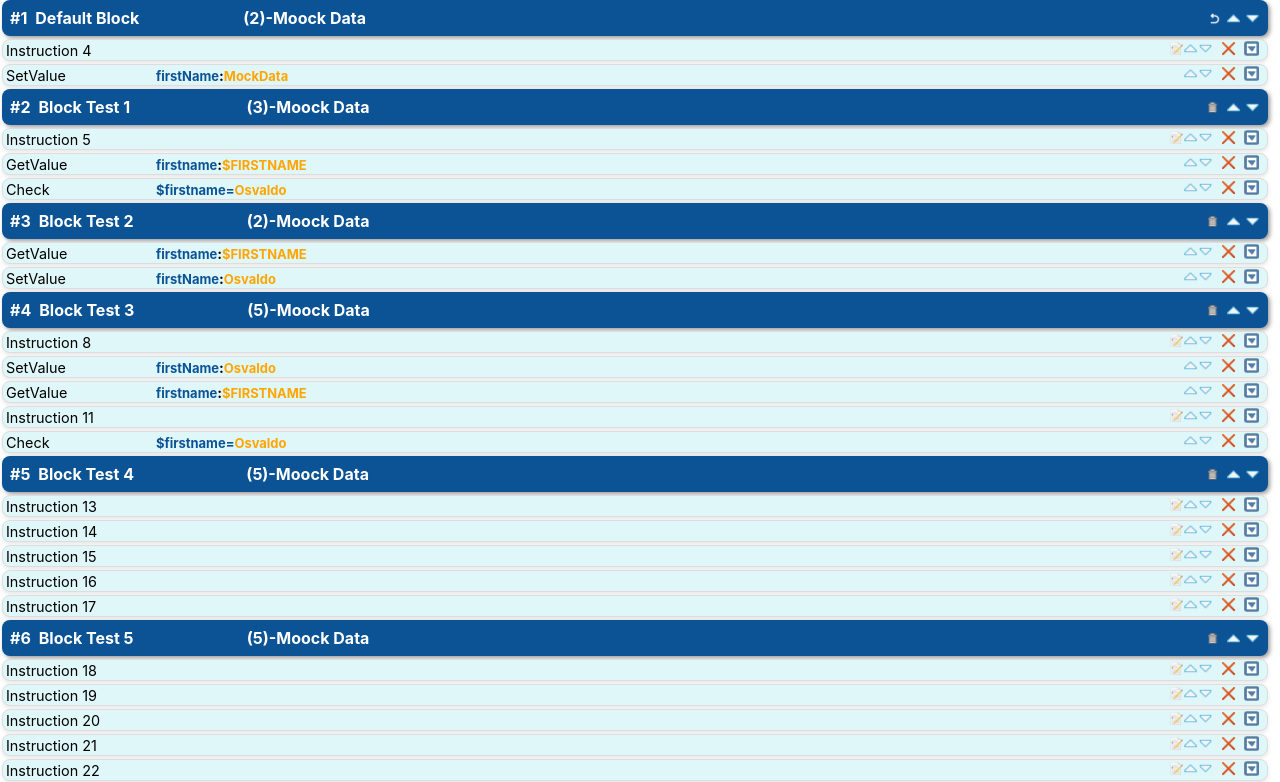
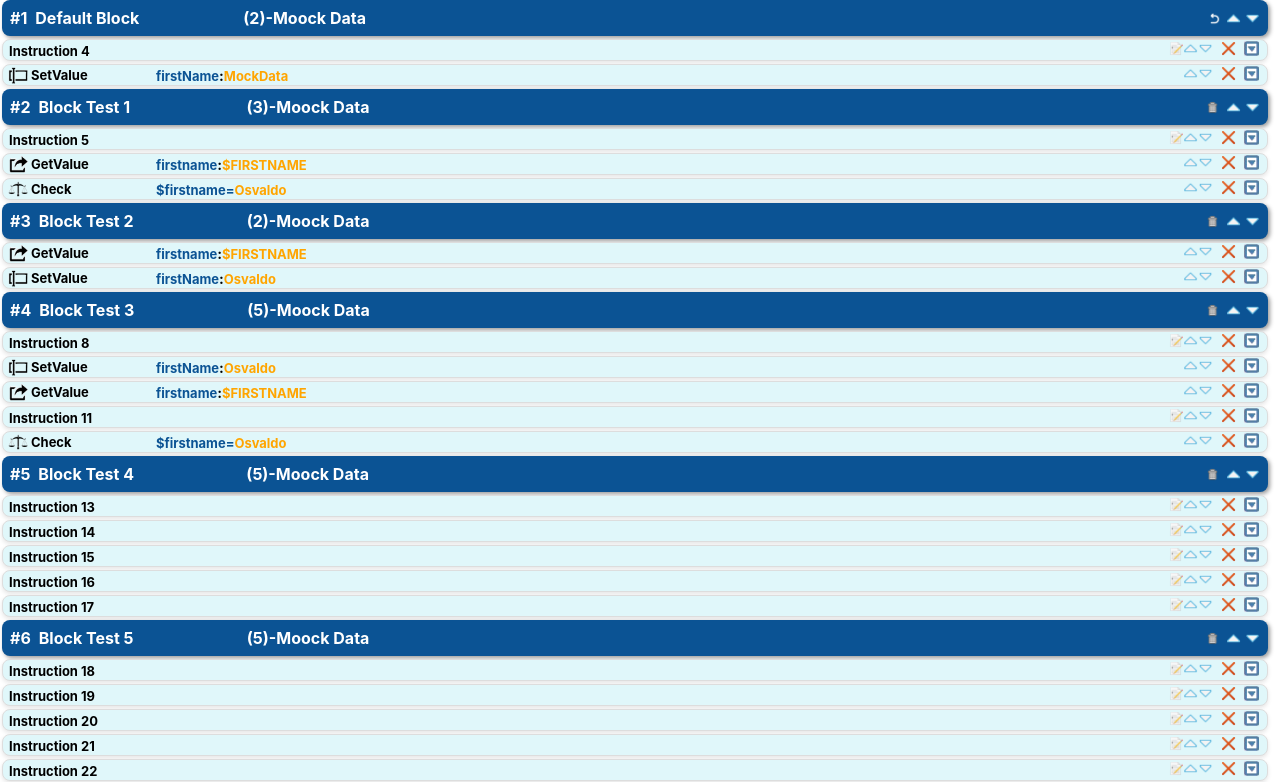
Before and after one commit to OsvaldoMartini/ar-react-ts-grid, a React (Create React App) app: page / in a window 1280 px wide. Shown: the top 782 px of the page. Built offline with nearby package versions, Linux system fonts and the light colour scheme; no server answers.

Commit message:
Update GridItem.tsx

```diff
--- a/src/components/GridItem.tsx
+++ b/src/components/GridItem.tsx
@@ -15,6 +15,7 @@ import rollBackImage from '../assets/rollback4.png';
 import garbageImage from '../assets/garbage.png';
 import menuDownImage from '../assets/menu-down.png';
 import saveImage from "../assets/save.png";
+import excelImage from "../assets/excel.png";
 import AlertModal from './AlertModal';
 
 
@@ -1019,6 +1020,10 @@ const GridItem: React.FC<GridItemProps> = ({ data }) => {
         imageSrc = checkImage;
         text = instruction.name;
         break;
+      case "E":
+        imageSrc = excelImage;
+        text = instruction.name;
+        break;
       default:
         imageSrc = null; // No image for other types
         text = instruction.name || null;
@@ -1039,7 +1044,7 @@ const GridItem: React.FC<GridItemProps> = ({ data }) => {
   };
 
   const renderEditButton = (actionType: string, editImage: string, instruction: BlockLoopInstructionLoadDTO) => {
-    if (["SET", "GET", "CK"].includes(actionType)) {
+    if (["SET", "GET", "CK", "E"].includes(actionType)) {
       return <span className="edit-button-space">&nbsp;</span>; // Render a space or an empty element
     }
 
@@ -1125,7 +1130,7 @@ const GridItem: React.FC<GridItemProps> = ({ data }) => {
     instruction: BlockLoopInstructionLoadDTO,
     allInstructions: BlockLoopInstructionLoadDTO[]
   ) => {
-    const validActions = ["SET", "GET", "CK"];
+    const validActions = ["SET", "GET", "CK", "E"];
 
     // Handle the "CK" action with special formatting for operation
     if (instruction.actions === "CK" && instruction.operation) {
@@ -1237,7 +1242,7 @@ const GridItem: React.FC<GridItemProps> = ({ data }) => {
                         />
                       </div>
                     ) : (
-                      <span>{instruction.name}</span>  // Render instruction name instead of `getInstructionTypeElement`
+                      <span>{getInstructionTypeElement(instruction)}</span>
                     )}
                     {renderInstructionActions(instruction, instructionsData)}
                     <div className="options-column">
```
